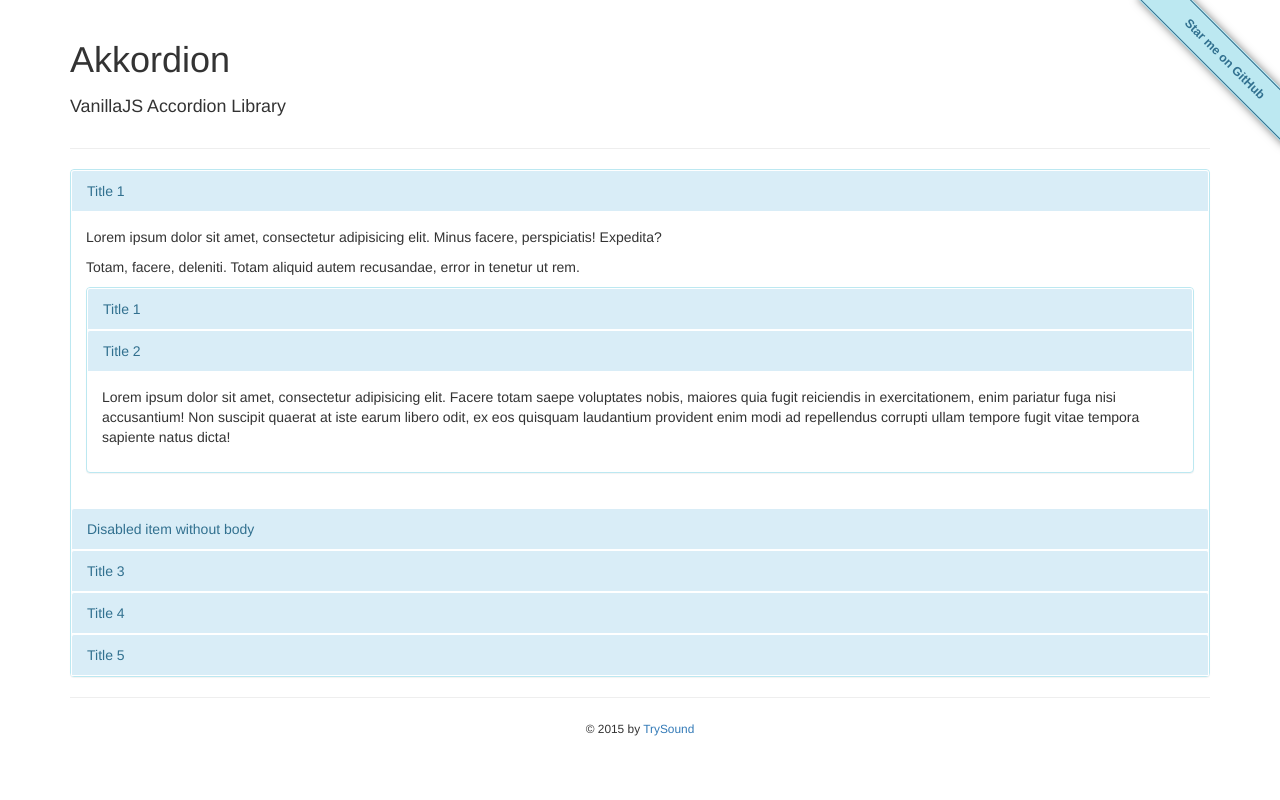
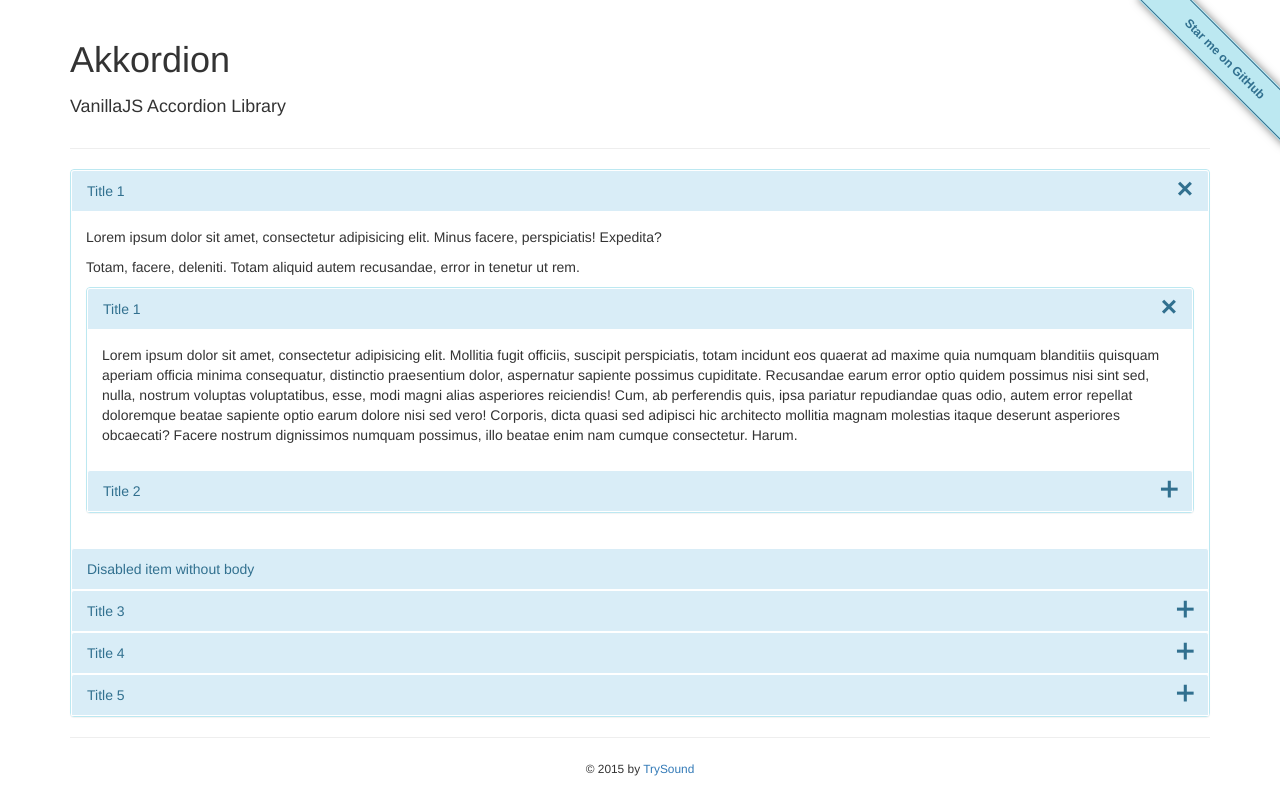
Before and after one commit to TrySound/akkordion, a website: page index.html in a window 1280 px wide. Both pictures are taken after a click on the element 640 px from the left and 329 px from the top of the page. Drawn offline with nearby package versions, Linux system fonts and the light colour scheme.

Commit message:
Opacity animation to css Plus icon in demo Shift effects

```diff
--- a/index.html
+++ b/index.html
@@ -64,6 +64,20 @@ body {
 	text-decoration: none;
 }
 
+.icon {
+	float: right;
+	font-size: 2em;
+	font-weight: bold;
+	line-height: 16px;
+	transform: rotate(135deg);
+	transition: transform 300ms;
+}
+
+.akkordion-title[data-akkordion-active] .icon {
+	transform: none;
+}
+
+
 	</style>
 </head>
 <body>
@@ -80,21 +94,22 @@ body {
 			<p class="lead"><small>VanillaJS Accordion Library</small></p>
 		</header>
 
-		<section class="akkordion panel panel-info" data-akkordion-single="true" data-akkordion-opacity="true">
-			<div class="akkordion-title panel-heading">Title 1</div>
+		<!-- <section class="akkordion panel panel-info" data-akkordion-single="true" data-akkordion-opacity="true"> -->
+		<section class="akkordion akkordion-fade panel panel-info" data-akkordion-single="true">
+			<div class="akkordion-title panel-heading">Title 1 <span class="icon">&times;</span></div>
 			<article class="akkordion-content akkordion-active">
 				<div class="panel-body">
 					<p>Lorem ipsum dolor sit amet, consectetur adipisicing elit. Minus facere, perspiciatis! Expedita?</p>
 					<p>Totam, facere, deleniti. Totam aliquid autem recusandae, error in tenetur ut rem.</p>
-					<section class="akkordion panel panel-info" data-akkordion-single="false" data-akkordion-hover="300">
-						<div class="akkordion-title panel-heading">Title 1</div>
+					<section class="akkordion akkordion-shiftY panel panel-info" data-akkordion-single="false" data-akkordion-hover="300">
+						<div class="akkordion-title panel-heading">Title 1 <span class="icon">&times;</span></div>
 						<article class="akkordion-content">
 							<div class="panel-body">
 								<p>Lorem ipsum dolor sit amet, consectetur adipisicing elit. Mollitia fugit officiis, suscipit perspiciatis, totam incidunt eos quaerat ad maxime quia numquam blanditiis quisquam aperiam officia minima consequatur, distinctio praesentium dolor, aspernatur sapiente possimus cupiditate. Recusandae earum error optio quidem possimus nisi sint sed, nulla, nostrum voluptas voluptatibus, esse, modi magni alias asperiores reiciendis! Cum, ab perferendis quis, ipsa pariatur repudiandae quas odio, autem error repellat doloremque beatae sapiente optio earum dolore nisi sed vero! Corporis, dicta quasi sed adipisci hic architecto mollitia magnam molestias itaque deserunt asperiores obcaecati? Facere nostrum dignissimos numquam possimus, illo beatae enim nam cumque consectetur. Harum.</p>
 							</div>
 						</article>
 
-						<div class="akkordion-title panel-heading">Title 2</div>
+						<div class="akkordion-title panel-heading">Title 2 <span class="icon">&times;</span></div>
 						<article class="akkordion-content">
 							<div class="panel-body">
 								<p>Lorem ipsum dolor sit amet, consectetur adipisicing elit. Facere totam saepe voluptates nobis, maiores quia fugit reiciendis in exercitationem, enim pariatur fuga nisi accusantium! Non suscipit quaerat at iste earum libero odit, ex eos quisquam laudantium provident enim modi ad repellendus corrupti ullam tempore fugit vitae tempora sapiente natus dicta!</p>
@@ -105,7 +120,7 @@ body {
 			</article>
 
 			<div class="akkordion-title panel-heading">Disabled item without body</div>
-			<div class="akkordion-title panel-heading">Title 3</div>
+			<div class="akkordion-title panel-heading">Title 3 <span class="icon">&times;</span></div>
 			<article class="akkordion-content">
 				<div class="panel-body">
 					<p>Lorem ipsum dolor sit amet, consectetur adipisicing elit. Rerum maiores sequi voluptate.</p>
@@ -113,7 +128,7 @@ body {
 				</div>
 			</article>
 
-			<div class="akkordion-title panel-heading">Title 4</div>
+			<div class="akkordion-title panel-heading">Title 4 <span class="icon">&times;</span></div>
 			<article class="akkordion-content">
 				<div class="panel-body">
 					<p>Lorem ipsum dolor sit amet, consectetur adipisicing elit. Explicabo sint earum repellat!</p>
@@ -121,7 +136,7 @@ body {
 				</div>
 			</article>
 
-			<div class="akkordion-title panel-heading">Title 5</div>
+			<div class="akkordion-title panel-heading">Title 5 <span class="icon">&times;</span></div>
 			<article class="akkordion-content">
 				<div class="panel-body">
 					<p>Lorem ipsum dolor sit amet, consectetur adipisicing elit. Deserunt quae perferendis, amet.</p>
--- a/src/akkordion.css
+++ b/src/akkordion.css
@@ -22,3 +22,25 @@
 .akkordion-active {
 	height: auto;
 }
+
+.akkordion-content {
+	transition: opacity 500ms, transform 500ms;
+	will-change: opacity, transform;
+}
+
+.akkordion-fade .akkordion-content {
+	opacity: 0;
+}
+
+.akkordion-shiftY .akkordion-content {
+	transform: translateY(30px);
+}
+
+.akkordion-shiftX .akkordion-content {
+	transform: translateX(100px);
+}
+
+.akkordion-content[data-akkordion-active] {
+	opacity: 1;
+	transform: none;
+}
--- a/src/partials/bind.js
+++ b/src/partials/bind.js
@@ -96,11 +96,9 @@
 					attr(el, dataAnimating, null);
 					if(attr(el, dataActive)) {
 						el.style.cssText = 'height:auto;';
-						trigger('open', self, index);
 						trigger('afteropen', self, index);
 					} else {
 						el.style.cssText = '';
-						trigger('close', self, index);
 						trigger('afterclose', self, index);
 					}
 
@@ -137,10 +135,7 @@
 				outer = self.outerSet[index],
 				content = self.contentSet[index],
 				options = self.options,
-				opacity = options.opacity ? 'height:auto;opacity:' : false,
 				speed = options.speed,
-				transitionDuration = transition + '-duration:' + speed + 'ms;',
-				transitionDelay = transition + '-delay:' + speed / 3 + 'ms;',
 				height;
 
 			if( ! transition || noAnim || speed === 0) {
@@ -168,13 +163,9 @@
 				height = getComputedStyle(outer).height;
 				outer.style.height = 0;
 				outer.offsetWidth;
-				outer.style.cssText = 'height:' + height + ';' + transitionDuration;
+				outer.style.cssText = 'height:' + height + ';' + transition + '-duration:' + speed + 'ms;';
 
-				if(opacity) {
-					content.style.cssText = opacity + '0;';
-					outer.offsetWidth;
-					content.style.cssText = opacity + '1;' + transitionDuration + transitionDelay;
-				}
+				trigger('open', self, index);
 			}
 		},
 
@@ -183,10 +174,7 @@
 				outer = self.outerSet[index],
 				content = self.contentSet[index],
 				options = self.options,
-				opacity = options.opacity ? 'height:auto;opacity:' : false,
-				speed = options.speed,
-				transitionDuration = transition + '-duration:' + speed + 'ms;',
-				transitionDelay = transition + '-delay:' + speed / 3 + 'ms;';
+				speed = options.speed;
 
 			if( ! transition || noAnim || speed === 0) {
 				if( ! trigger('beforeclose', self, index)) {
@@ -211,13 +199,9 @@
 
 				outer.style.height = getComputedStyle(outer).height;
 				outer.offsetHeight;
-				outer.style.cssText = transitionDuration + (opacity ? transitionDelay : '');
+				outer.style.cssText = transition + '-duration:' + speed + 'ms;';
 
-				if(opacity) {
-					content.style.cssText = opacity + '1;';
-					outer.offsetWidth;
-					content.style.cssText = opacity + '0;' + transitionDuration;
-				}
+				trigger('close', self, index);
 			}
 		}
 	}
--- a/src/partials/vars.js
+++ b/src/partials/vars.js
@@ -2,7 +2,6 @@
 	var defaults = {
 		single: true,
 		speed: 300,
-		opacity: false,
 		hover: false
 	}, callbacks = {
 		'init': [],
```
Also changed, not shown: README.md, dist/akkordion.css, dist/akkordion.js, dist/akkordion.min.js.
